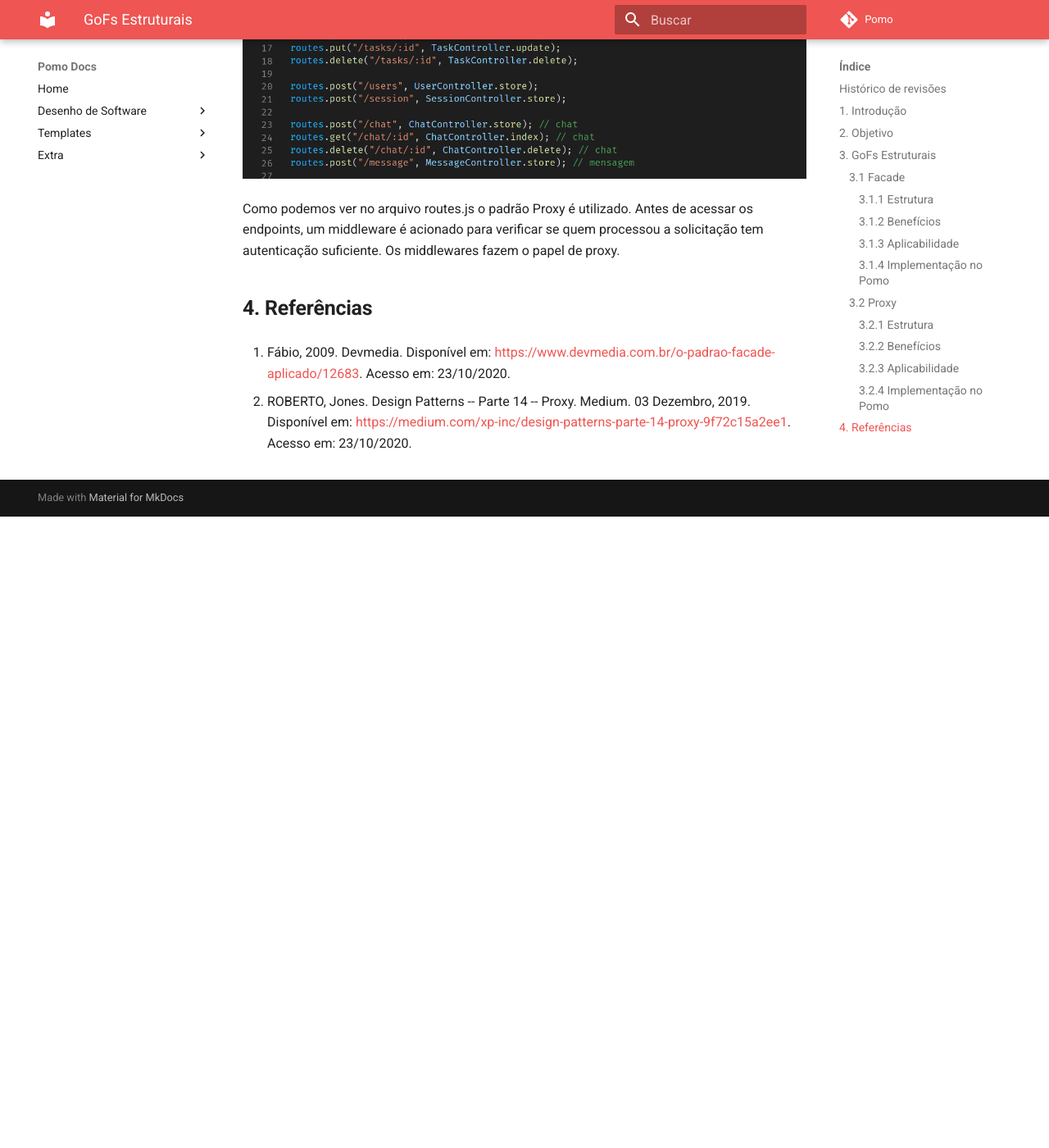
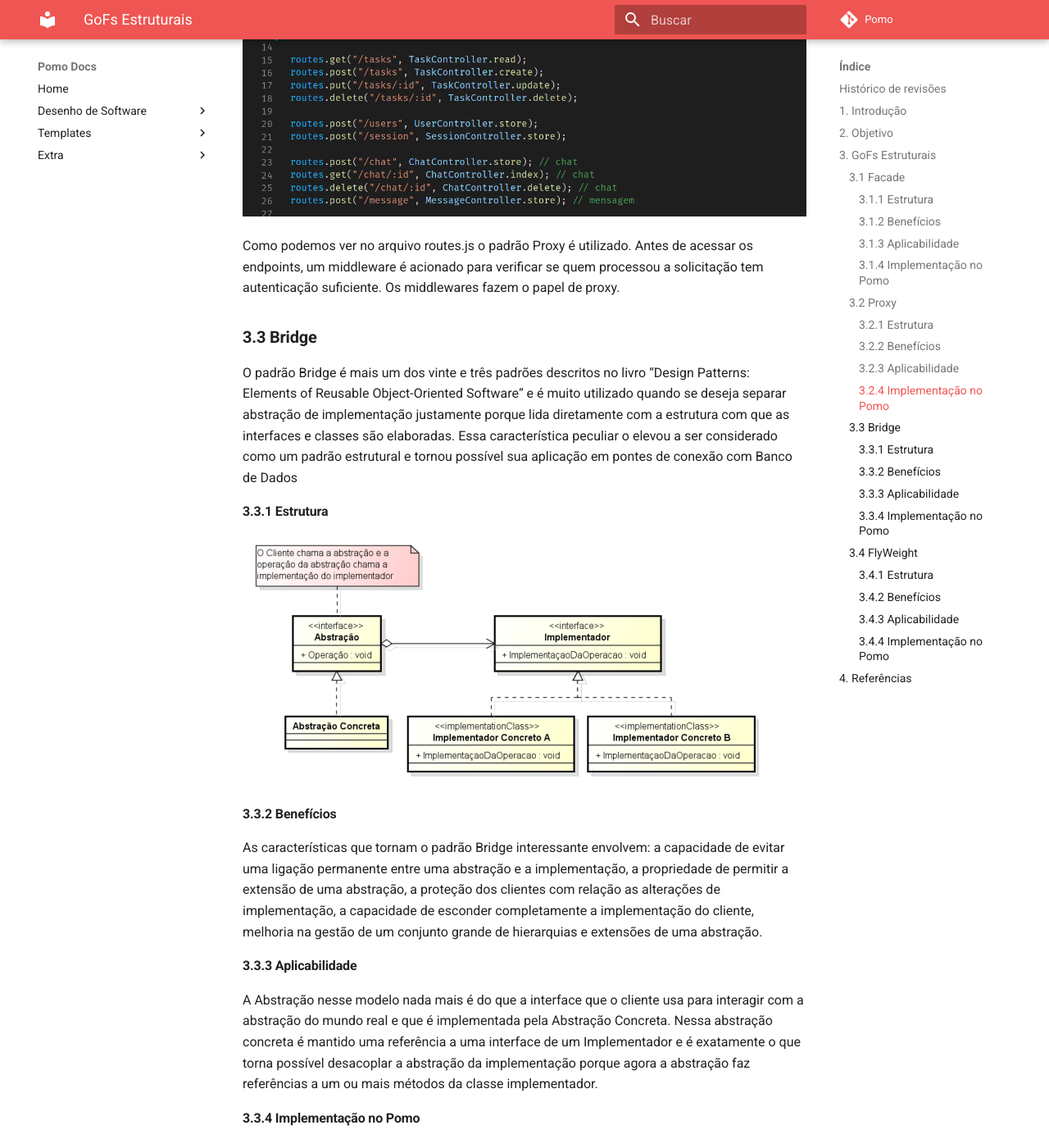
Before and after one commit to UnBArqDsw/2020.1_G6_Pomo, an MkDocs documentation site: the page built from docs/padrões-de-projeto/modulo3.3/gofs_estruturais.md, in a window 1280 px wide and 1400 px high, scrolled down 3855 px. Shown: the whole window at 82% size. Built offline with MkDocs 1.6.1 and Material for MkDocs 9.7.7, drawn with Linux system fonts in a browser that asks for light colours; comment, search, counter and statistics services are not loaded; before the commit the page ends 4485 px from its top, so only the background shows below that; some of the changed text lies outside the part shown.

Commit message:
Adicionando conceitos dos padroes bridge e flyweight

```diff
--- a/docs/padrões-de-projeto/modulo3.3/gofs_estruturais.md
+++ b/docs/padrões-de-projeto/modulo3.3/gofs_estruturais.md
@@ -7,6 +7,7 @@
 | 21/10/2020 | 1.0 | Criação da página | [Arthur Rodrigues](https://github.com/arthurarp) |
 | 22/10/2020 | 1.1 | Adição de conteúdo | [Arthur Rodrigues](https://github.com/arthurarp) e [Marco Antônio](https://github.com/markinlimac)|
 | 24/10/2020 | 1.2 | Adicionando Exemplo de utilização do Proxy | [Arthur Rodrigues](https://github.com/arthurarp)|
+| 24/10/2020 | 1.3 | Adicionando Conceitos dos padrões Bridge e Flyweight | [Arthur Rodrigues](https://github.com/arthurarp)|
 
 ## **1. Introdução**
 
@@ -76,9 +77,47 @@ O padrão Proxy sugere que você crie uma nova classe de proxy com a mesma inter
 
 Como podemos ver no arquivo routes.js o padrão Proxy é utilizado. Antes de acessar os endpoints, um middleware é acionado para verificar se quem processou a solicitação tem autenticação suficiente. Os middlewares fazem o papel de proxy.
 
+
+### **3.3 Bridge**
+
+O padrão Bridge é mais um dos vinte e três padrões descritos no livro “Design Patterns: Elements of Reusable Object-Oriented Software“ e é muito utilizado quando se deseja separar abstração de implementação justamente porque lida diretamente com a estrutura com que as interfaces e classes são elaboradas. Essa característica peculiar  o elevou a ser considerado como um padrão estrutural e tornou possível sua aplicação em pontes de conexão com Banco de Dados
+
+#### **3.3.1 Estrutura**
+
+![estrutura do bridge](/img/padroes/estruturais/bridge/estrutura.png)
+
+#### **3.3.2 Benefícios**
+As características que tornam o padrão Bridge interessante envolvem: a capacidade de evitar uma ligação permanente entre uma abstração e a implementação, a propriedade de permitir a extensão de uma abstração, a proteção dos clientes com relação as alterações de implementação, a capacidade de esconder completamente a implementação do cliente, melhoria na gestão de um conjunto grande de hierarquias e extensões de uma abstração.
+#### **3.3.3 Aplicabilidade**
+A Abstração nesse modelo nada mais é do que a interface que o cliente usa para interagir com a abstração do mundo real e que é implementada pela Abstração Concreta. Nessa abstração concreta é mantido uma referência a uma interface de um Implementador e é exatamente o que torna possível desacoplar a abstração da implementação porque agora a abstração faz referências a um ou mais métodos da classe implementador.
+#### **3.3.4 Implementação no Pomo**
+
+### **3.4 FlyWeight**
+O Flyweight é um padrão de design estrutural que permite ajustar mais objetos à quantidade disponível de RAM, compartilhando partes comuns do estado entre vários objetos, em vez de manter todos os dados em cada objeto.
+
+#### **3.4.1 Estrutura**
+
+![estrutura do bridge](/img/padroes/estruturais/flyweight/estrutura.png)
+
+#### **3.4.2 Benefícios**
+
+Você pode economizar muita memória RAM, assumindo que seu programa tenha vários objetos semelhantes.
+
+#### **3.4.3 Aplicabilidade**
+
+Projetar objetos até os níveis mais baixos de “granularidade” do sistema fornece flexibilidade ideal, mas pode ser inaceitavelmente caro em termos de desempenho e uso de memória.
+
+#### **3.4.4 Implementação no Pomo**
+
+Até o presente momento, não foi visto um motivo que permitisse a implementação do padrão Flyweight
+
 ## **4. Referências**
 
 
 1. Fábio, 2009. Devmedia. Disponível em: <https://www.devmedia.com.br/o-padrao-facade-aplicado/12683>. Acesso em: 23/10/2020.
 
 2. ROBERTO, Jones. Design Patterns -- Parte 14 -- Proxy. Medium. 03 Dezembro, 2019. Disponível em: <https://medium.com/xp-inc/design-patterns-parte-14-proxy-9f72c15a2ee1>. Acesso em: 23/10/2020.
+
+3. PIERIN, Felipe. Explorando os benefícios do uso do Design Pattern Bridge. 02 Agosto, 2011. Disponível em: <https://fpierin.wordpress.com/2011/08/02/explorando-os-beneficios-do-uso-do-design-pattern-bridge/>. Acesso em: 24/10/2020.
+
+2. ROBERTO, Jones. Design Patterns -- Parte 13 -- Flyweight. Medium. 28 Novembro, 2019. Disponível em: <https://medium.com/xp-inc/design-patterns-parte-13-flyweight-9f96433bce05>. Acesso em: 24/10/2020.
```
Also changed, not shown: docs/img/padroes/estruturais/bridge/estrutura.png (added), docs/img/padroes/estruturais/flyweight/estrutura.png (added), 3 other files.
